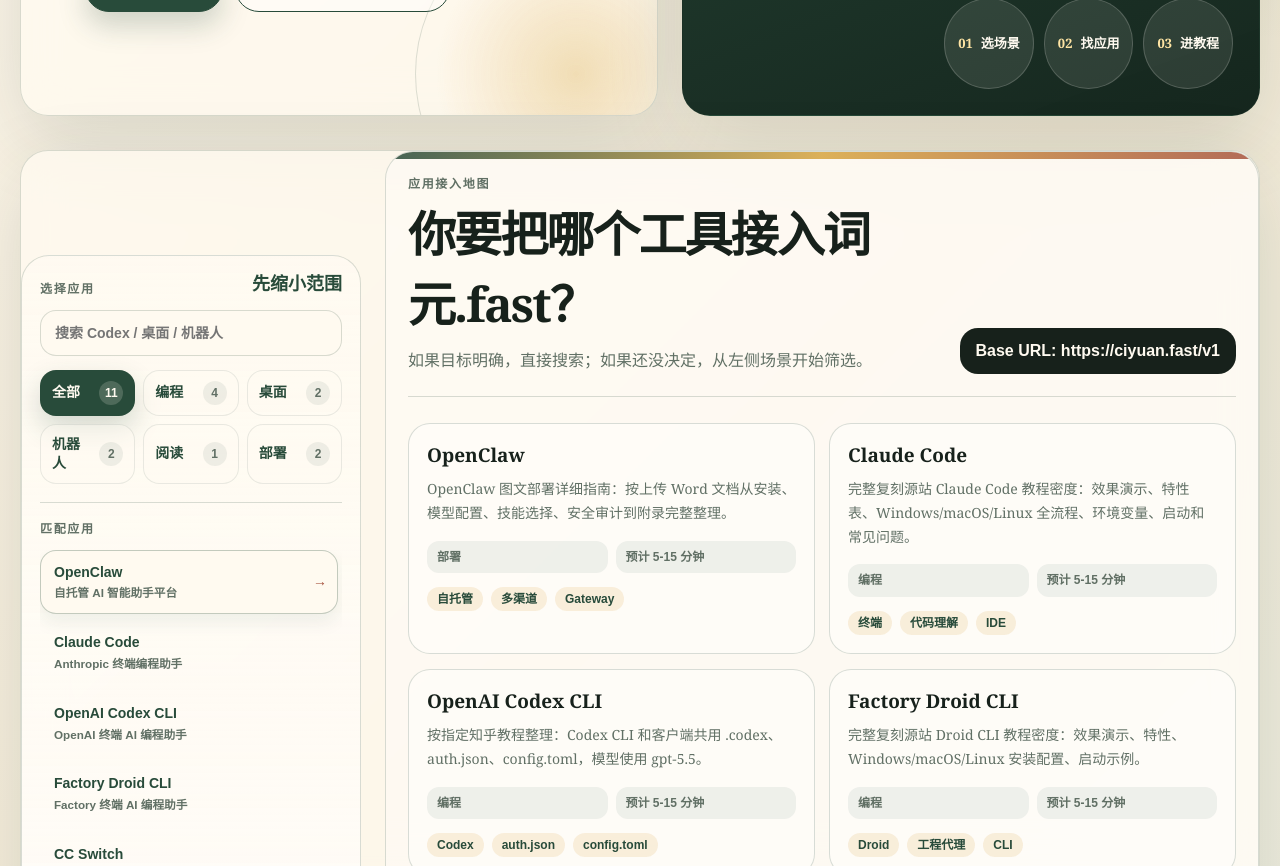
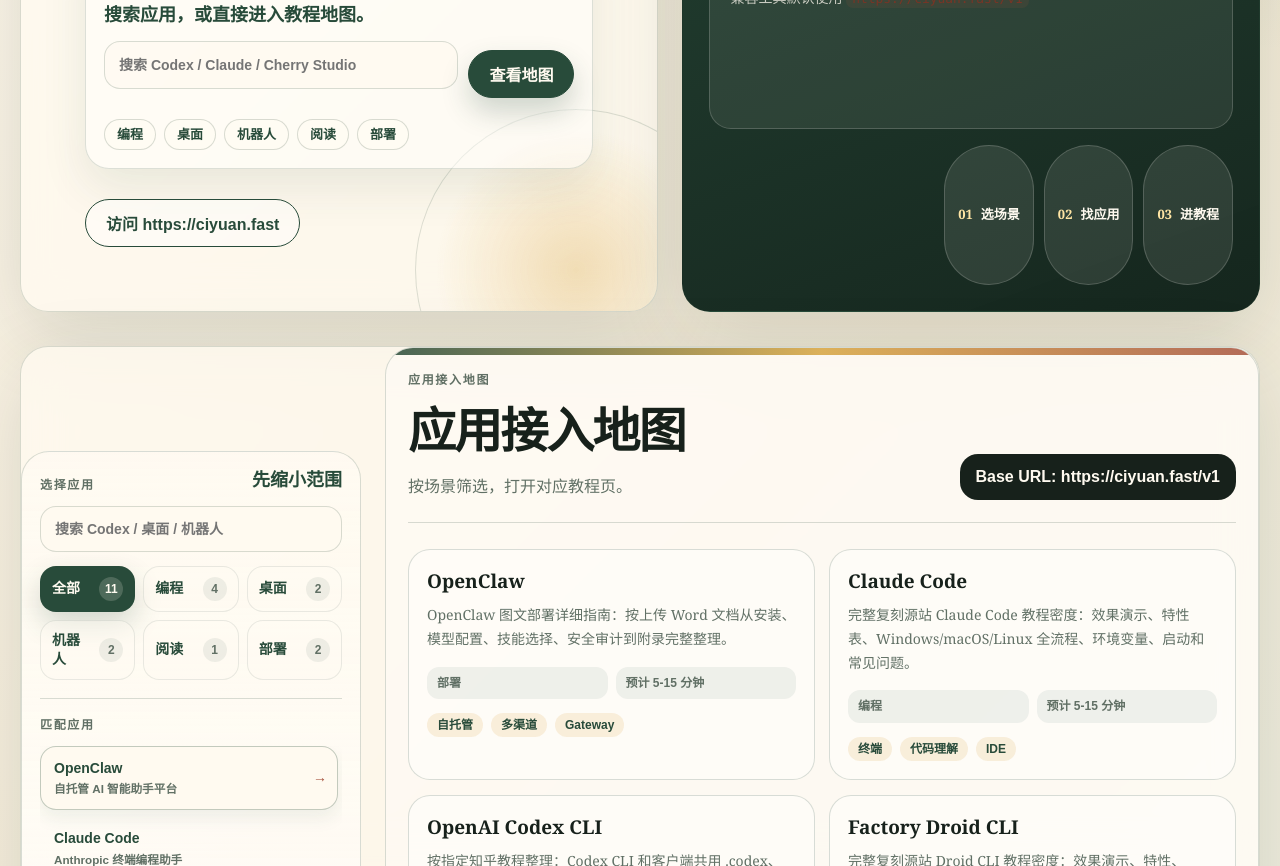
Before and after one commit to jzg-lab/Transit-Station-Docs, a website: page index.html in a window 1280 px wide. Shown: the part 678-1544 px from the top of the page. Drawn offline with Linux system fonts and the light colour scheme.

Commit message:
前置首页搜索并简化地图标题

```diff
--- a/index.html
+++ b/index.html
@@ -27,8 +27,24 @@
           <p class="eyebrow">词元.fast 文档</p>
           <h1 id="hero-title">AI 工具接入，一页找到答案。</h1>
           <p>选择应用，复制配置，快速接入词元.fast。</p>
+          <div class="hero-finder" aria-label="快速查找教程">
+            <div>
+              <p class="panel-title">你要接入哪个工具？</p>
+              <strong>搜索应用，或直接进入教程地图。</strong>
+            </div>
+            <div class="hero-search-row">
+              <input class="search-box hero-search" id="heroSearchInput" type="search" placeholder="搜索 Codex / Claude / Cherry Studio" aria-label="首页搜索应用文档">
+              <a class="button page-jump" href="#docs">查看地图</a>
+            </div>
+            <div class="hero-category-links" aria-label="常用分类快捷入口">
+              <a class="hero-chip page-jump" href="#docs" data-hero-category="coding">编程</a>
+              <a class="hero-chip page-jump" href="#docs" data-hero-category="desktop">桌面</a>
+              <a class="hero-chip page-jump" href="#docs" data-hero-category="bot">机器人</a>
+              <a class="hero-chip page-jump" href="#docs" data-hero-category="reading">阅读</a>
+              <a class="hero-chip page-jump" href="#docs" data-hero-category="hub">部署</a>
+            </div>
+          </div>
           <div class="hero-actions">
-            <a class="button page-jump" href="#docs">浏览部署教程</a>
             <a class="button ghost" href="https://ciyuan.fast" target="_blank" rel="noreferrer">访问 https://ciyuan.fast</a>
           </div>
         </div>
@@ -61,8 +77,8 @@
             <div class="collection-head">
               <div>
                 <p class="panel-title">应用接入地图</p>
-                <h2>你要把哪个工具接入词元.fast？</h2>
-                <p>如果目标明确，直接搜索；如果还没决定，从左侧场景开始筛选。</p>
+                <h2>应用接入地图</h2>
+                <p>按场景筛选，打开对应教程页。</p>
               </div>
               <div class="api-badge">Base URL: https://ciyuan.fast/v1</div>
             </div>
@@ -818,6 +834,7 @@ codex
     const productList = document.querySelector('#productList');
     const cards = document.querySelector('#cards');
     const searchInput = document.querySelector('#searchInput');
+    const heroSearchInput = document.querySelector('#heroSearchInput');
 
     function filteredProducts() {
       const byCategory = activeCategory === 'all' ? products : products.filter(product => product.category === activeCategory);
@@ -1026,6 +1043,8 @@ codex
 
     function setSearchTerm(value) {
       searchTerm = value.trim();
+      searchInput.value = searchTerm;
+      heroSearchInput.value = searchTerm;
       renderProductList();
       renderCards();
     }
@@ -1045,7 +1064,9 @@ codex
       setSearchTerm(event.target.value);
     });
 
-    function showMapTransition() {
+    function showMapTransition(options = {}) {
+      if (options.category) setCategory(options.category);
+      if (typeof options.search === 'string') setSearchTerm(options.search);
       document.body.classList.add('map-entering');
       setTimeout(() => {
         document.body.classList.add('map-visible');
@@ -1056,9 +1077,18 @@ codex
     document.querySelectorAll('.page-jump[href="#docs"]').forEach(link => {
       link.addEventListener('click', event => {
         event.preventDefault();
-        showMapTransition();
+        showMapTransition({
+          category: link.dataset.heroCategory,
+          search: link.closest('.hero-finder') ? heroSearchInput.value : undefined
+        });
         setTimeout(() => document.querySelector('#docs').scrollIntoView({ behavior: 'smooth', block: 'start' }), 120);
       });
+    });
+
+    heroSearchInput.addEventListener('keydown', event => {
+      if (event.key !== 'Enter') return;
+      showMapTransition({ search: heroSearchInput.value });
+      setTimeout(() => document.querySelector('#docs').scrollIntoView({ behavior: 'smooth', block: 'start' }), 120);
     });
 
     if ('IntersectionObserver' in window) {
--- a/styles.css
+++ b/styles.css
@@ -188,6 +188,61 @@
       color: var(--muted);
       font-size: 20px;
       line-height: 1.7;
+    }
+
+    .hero-finder {
+      position: relative;
+      z-index: 1;
+      max-width: 760px;
+      margin-top: 30px;
+      padding: 18px;
+      border: 1px solid rgba(40, 75, 58, 0.16);
+      border-radius: 24px;
+      background: rgba(255, 255, 255, 0.42);
+      box-shadow: 0 18px 46px rgba(40, 75, 58, 0.10);
+    }
+
+    .hero-finder strong {
+      display: block;
+      margin-bottom: 14px;
+      color: var(--moss);
+      font: 900 18px/1.35 ui-sans-serif, "Noto Sans SC", sans-serif;
+    }
+
+    .hero-search-row {
+      display: grid;
+      grid-template-columns: minmax(0, 1fr) auto;
+      gap: 10px;
+      align-items: center;
+    }
+
+    .hero-search {
+      margin: 0;
+      min-height: 48px;
+      background: rgba(255, 250, 240, 0.92);
+    }
+
+    .hero-category-links {
+      display: flex;
+      flex-wrap: wrap;
+      gap: 8px;
+      margin-top: 12px;
+    }
+
+    .hero-chip {
+      padding: 8px 12px;
+      border: 1px solid var(--line);
+      border-radius: 999px;
+      background: rgba(255, 250, 240, 0.62);
+      color: var(--moss);
+      text-decoration: none;
+      font: 900 13px/1 ui-sans-serif, "Noto Sans SC", sans-serif;
+      transition: transform 0.2s ease, background 0.2s ease;
+    }
+
+    .hero-chip:hover {
+      transform: translateY(-2px);
+      background: #fffaf0;
     }
 
     .hero-actions {
```
Also changed, not shown: site.test.js (+9 -0 lines).
